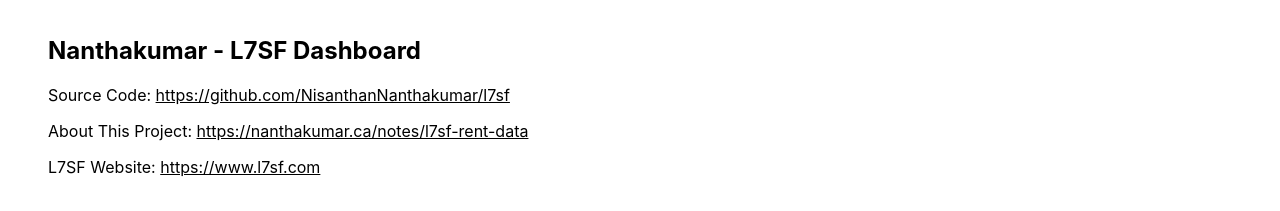
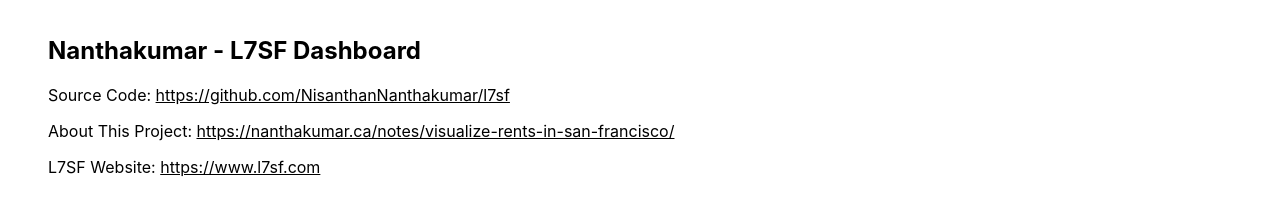
Before and after one commit to NisanthanNanthakumar/l7sf, a Next.js app: page / in a window 1280 px wide. Shown: the top 211 px of the page. Built offline with nearby package versions, Linux system fonts and the light colour scheme.

Commit message:
update link

```diff
--- a/pages/index.js
+++ b/pages/index.js
@@ -111,7 +111,7 @@
     },
     {
       title: "About This Project",
-      link: "https://nanthakumar.ca/notes/l7sf-rent-data",
+      link: "https://nanthakumar.ca/notes/visualize-rents-in-san-francisco/",
     },
     { title: "L7SF Website", link: "https://www.l7sf.com" },
   ];
```
